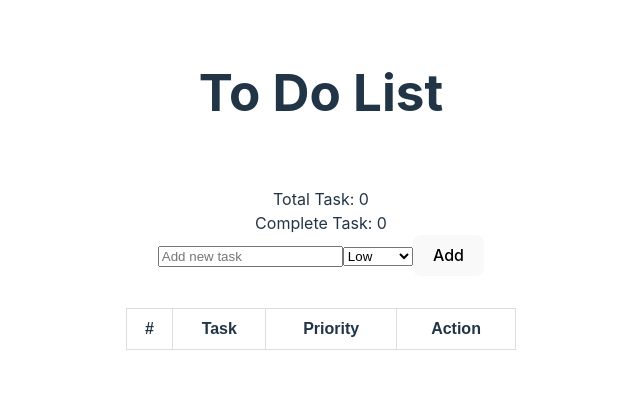
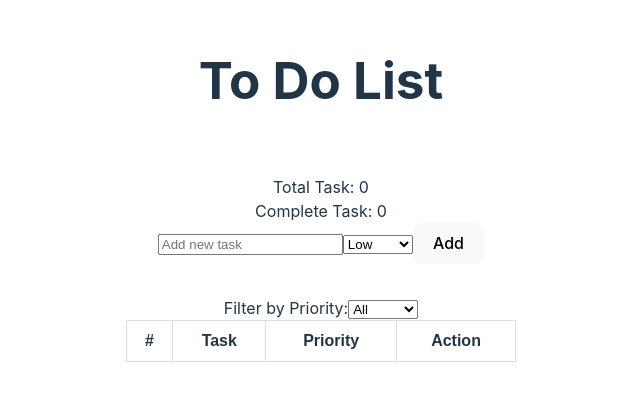
Before and after one commit to kamruzzaman-leeon/to-do-react, a React (Vite) app: page / in a window 1280 px wide. Shown: the part 210-610 px from the top of the page, without its empty margins (319-959 px from the left). Built offline with nearby package versions, Linux system fonts and the light colour scheme.

Commit message:
filter function added base on priorty

```diff
--- a/src/App.jsx
+++ b/src/App.jsx
@@ -9,6 +9,7 @@ function App() {
   const [tasks, setTasks] = useState([]);
   const [taskData, setTaskData] = useState('');
   const [priority, setPriority] = useState('low');
+  const [filterPriority,setFilterPriority]=useState('all')
 
   const addTask = e => {
     e.preventDefault()
@@ -17,7 +18,8 @@ function App() {
     const newTask = {
       id: tasks.length + 1, // Assuming each task has a unique ID
       name: taskData,
-      priority: priority
+      priority: priority,
+      completed: false,
     };
 
     // Update the tasks state array with the new task
@@ -70,6 +72,8 @@ function App() {
     // Update local storage with the updated tasks
     localStorage.setItem('tasks', JSON.stringify(updatedTasks));
   }
+
+  const filteredTasks = filterPriority === 'all' ? tasks : tasks.filter(task => task.priority === filterPriority);
   return (
 
     <>
@@ -96,6 +100,16 @@ function App() {
         </form>
       </div>
 
+      <div>
+          <label>Filter by Priority:</label>
+          <select value={filterPriority} onChange={(e) => setFilterPriority(e.target.value)}>
+            <option value="all">All</option>
+            <option value="low">Low</option>
+            <option value="medium">Medium</option>
+            <option value="high">High</option>
+          </select>
+        </div>
+
       {/* Display tasks from state */}
       <div>
         <table>
@@ -108,7 +122,7 @@ function App() {
             </tr>
           </thead>
           <tbody>
-            {tasks.map((task, index) => (
+            {filteredTasks.map((task, index) => (
               <tr key={task.id}>
                 <td>{index + 1}</td>
                 <td><input type="text" defaultValue={task.name} onBlur={(e) => editTask(task.id, e.target.value)} /></td>
```
